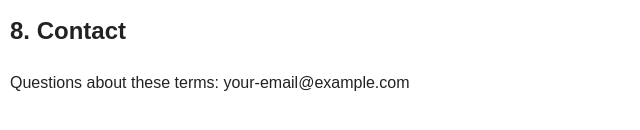
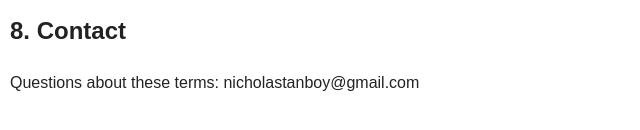
Before and after one commit to Nicholastanpintar/Klippod.github.io, a plain HTML site: page terms.html in a window 1280 px wide. Shown: the part 1351-1481 px from the top of the page, 280-920 px from the left. Drawn offline with Linux system fonts and the light colour scheme.

Commit message:
Update terms.html

```diff
--- a/terms.html
+++ b/terms.html
@@ -66,6 +66,6 @@
   </p>
 
   <h2>8. Contact</h2>
-  <p>Questions about these terms: your-email@example.com</p>
+  <p>Questions about these terms: nicholastanboy@gmail.com</p>
 </body>
 </html>
```
